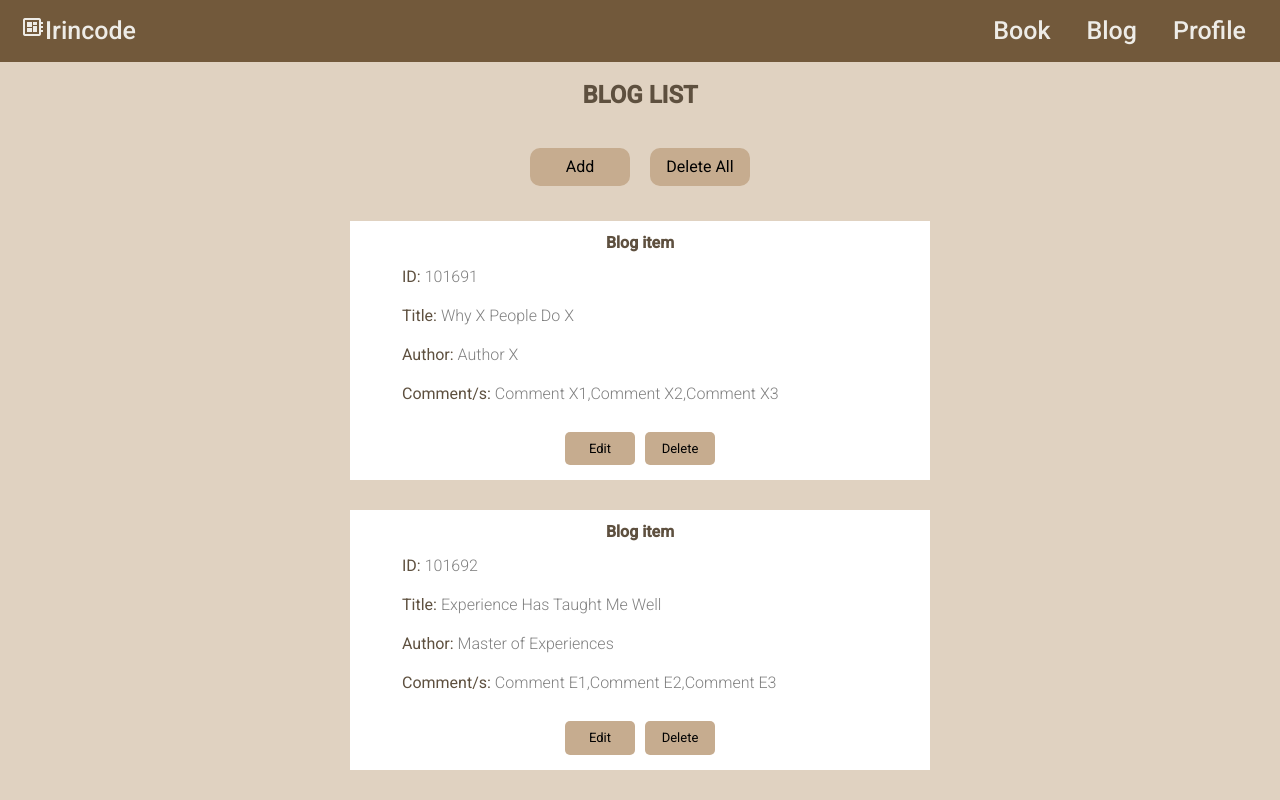
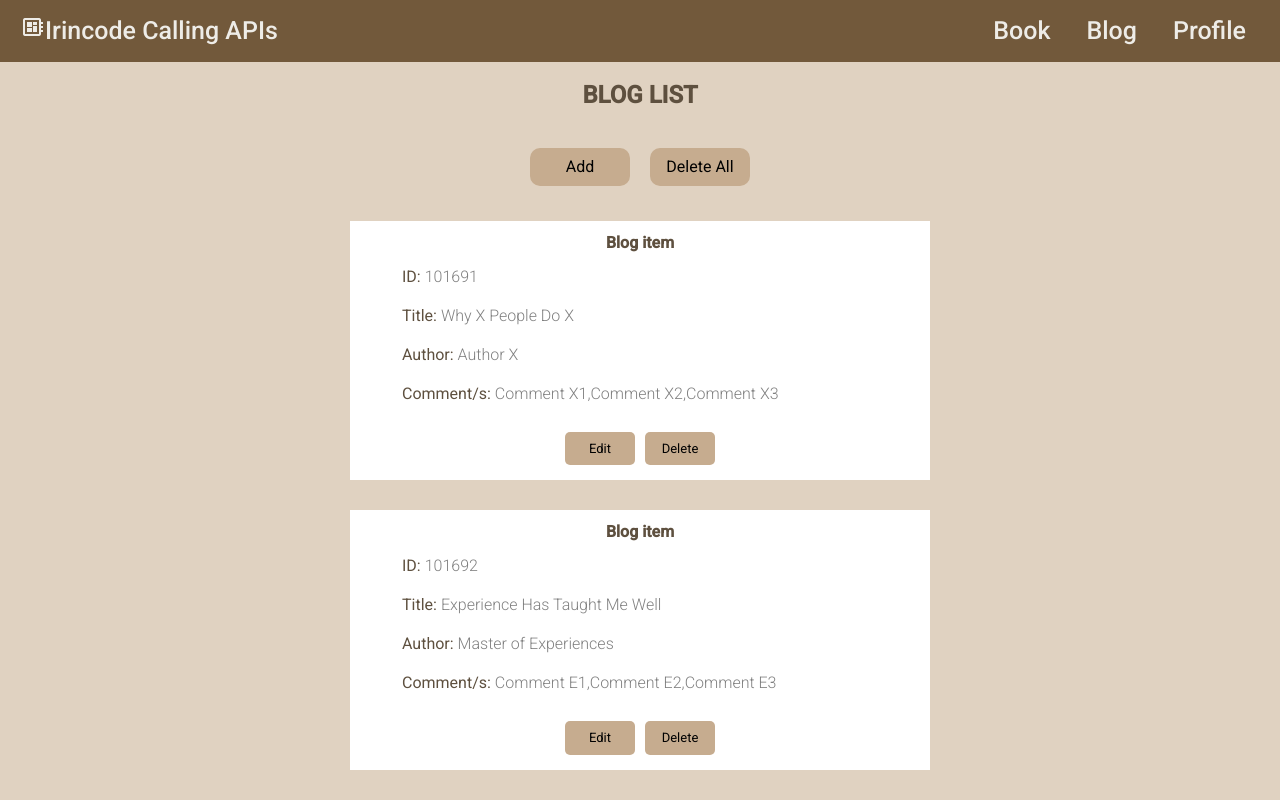
Before and after one commit to johnicute5/exercise5, an Angular app: page /blog in a window 1280 px wide. Shown: the top 800 px of the page. Built offline with nearby package versions, Linux system fonts and the light colour scheme.

Commit message:
exercise5initialclonefrom4

```diff
--- a/src/app/shared/components/header/header.component.ts
+++ b/src/app/shared/components/header/header.component.ts
@@ -6,7 +6,7 @@ import { Component, OnInit } from '@angular/core';
   styleUrls: ['./header.component.scss']
 })
 export class HeaderComponent implements OnInit {
-  Title = "Irincode"
+  Title = "Irincode Calling APIs"
   constructor() { }
 
   ngOnInit(): void {
```
